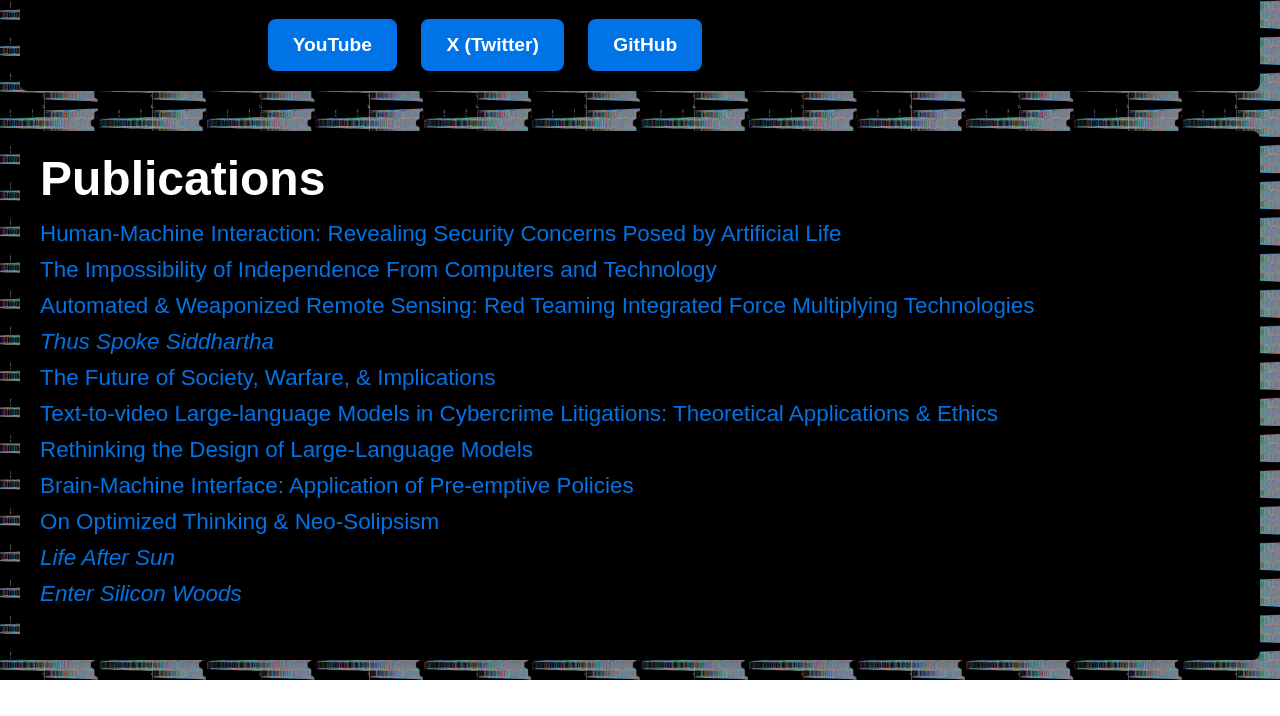
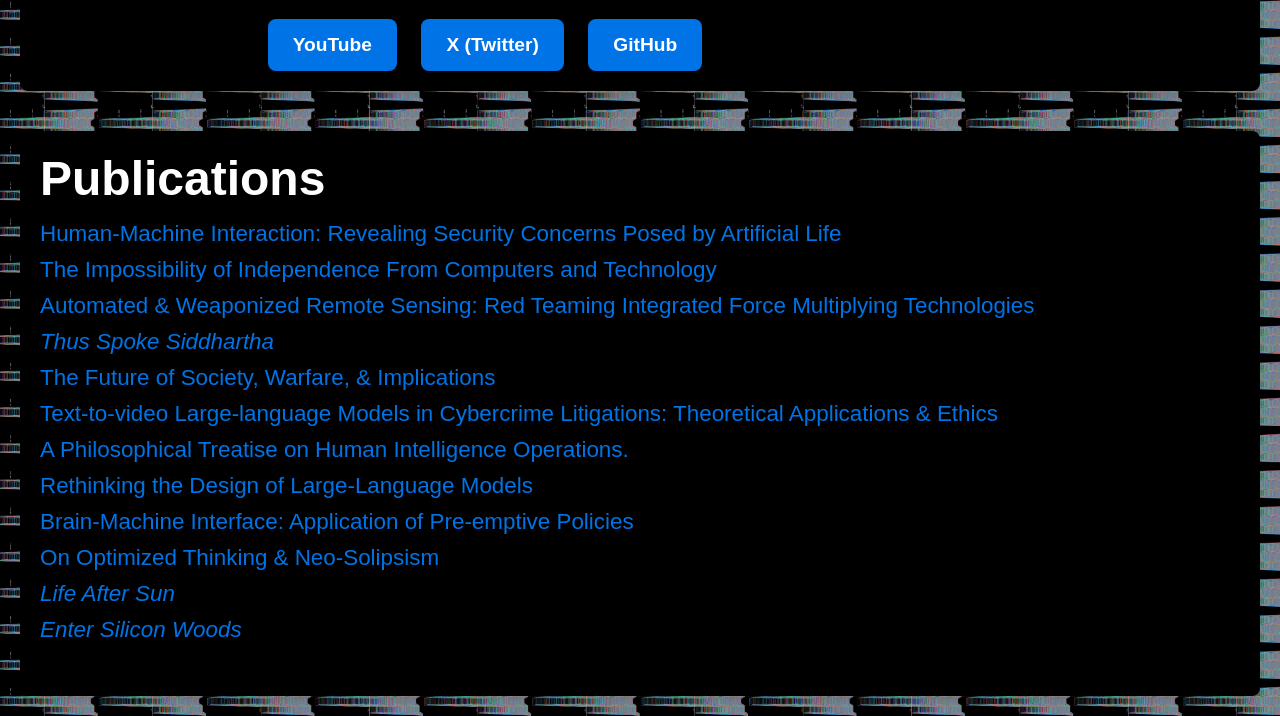
Before and after one commit to NSC9/ai2c.github.io, a plain HTML site: page index.html in a window 1280 px wide. Shown: the part 1774-2490 px from the top of the page. Before the commit the page ends 2454 px from the top, so only its background shows below. Drawn offline with Linux system fonts and the light colour scheme.

Commit message:
Update index.html

```diff
--- a/index.html
+++ b/index.html
@@ -319,6 +319,7 @@
                 <li><a href="https://doi.org/10.5281/zenodo.11112571" target="_blank"><em>Thus Spoke Siddhartha</em></a></li>
                 <li><a href="https://doi.org/10.5281/zenodo.11725971" target="_blank">The Future of Society, Warfare, & Implications</a></li>
                 <li><a href="https://doi.org/10.5281/zenodo.12512162" target="_blank">Text-to-video Large-language Models in Cybercrime Litigations: Theoretical Applications & Ethics</a></li>
+				<li><a href="https://doi.org/10.5281/zenodo.15465526" target="_blank">A Philosophical Treatise on Human Intelligence Operations.</a></li>
                 <li><a href="https://doi.org/10.5281/zenodo.13644311" target="_blank">Rethinking the Design of Large-Language Models </a></li>
 				<li><a href="https://doi.org/10.5281/zenodo.13983035" target="_blank">Brain-Machine Interface: Application of Pre-emptive Policies</a></li>
 				<li><a href="https://doi.org/10.5281/zenodo.14564008" target="_blank">On Optimized Thinking & Neo-Solipsism</a></li>
```
